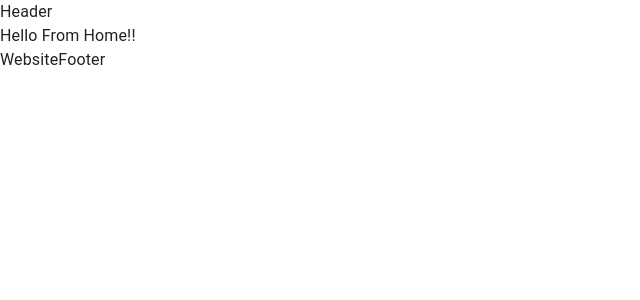
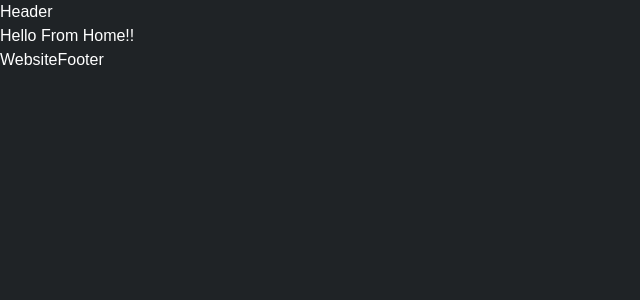
Before and after one commit to tam11a/fascino-frontend, a React (Vite) app: page / in a window 1280 px wide. Shown: the top 300 px of the page, without its empty margins (0-640 px from the left). Built offline with nearby package versions, Linux system fonts and the light colour scheme.

Commit message:
Theme setup

```diff
--- a/src/styles/theme.ts
+++ b/src/styles/theme.ts
@@ -1,5 +1,24 @@
 import { createTheme } from "@mui/material";
 
-const theme = createTheme({});
+localStorage.setItem("theme", "dark");
 
-export default theme
+const theme = createTheme({
+  palette: {
+    mode: "dark",
+    background: {
+      default: "#1F2326",
+      paper: "#161A1E",
+    },
+    primary: {
+      main: "#F58EB3",
+    },
+  },
+  typography: {
+    fontFamily: "Sarala, sans-serif",
+    button: {
+      textTransform: "unset",
+    },
+  },
+});
+
+export default theme;
```
